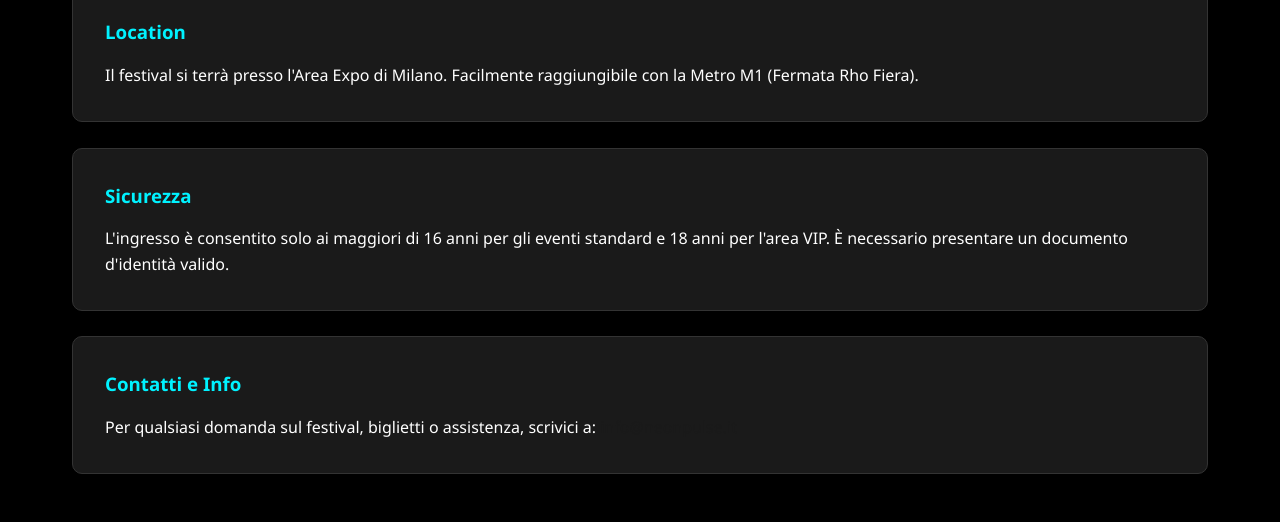
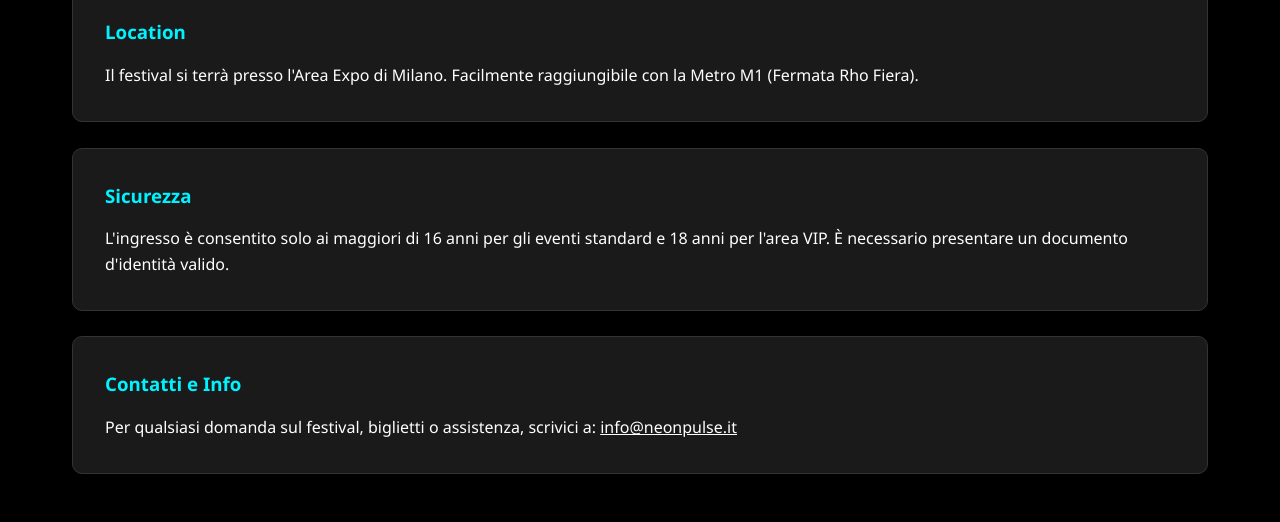
Before and after one commit to ShadowAngel00/PW_Capozzi_Angelo_146190_56782, a plain HTML site: page Sito_Web/info.html in a window 1280 px wide. Shown: the part 430-952 px from the top of the page. Drawn offline with Linux system fonts and the light colour scheme.

Commit message:
Fix definitivo: email in Info impostata su bianco brillante per massima leggibilità

```diff
--- a/Sito_Web/info.html
+++ b/Sito_Web/info.html
@@ -41,7 +41,7 @@
             <div class="card">
                 <div class="card-content">
                     <h3>Contatti e Info</h3>
-                    <p>Per qualsiasi domanda sul festival, biglietti o assistenza, scrivici a: <a href="mailto:info@neonpulse.it" style="color: var(--secondary-color); text-decoration: none;">info@neonpulse.it</a></p>
+                    <p>Per qualsiasi domanda sul festival, biglietti o assistenza, scrivici a: <a href="mailto:info@neonpulse.it" style="color: #ffffff !important; text-decoration: underline;">info@neonpulse.it</a></p>
                 </div>
             </div>
         </section>
```
